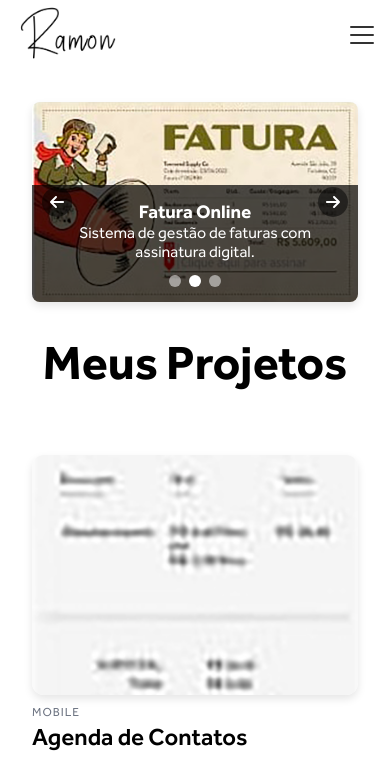
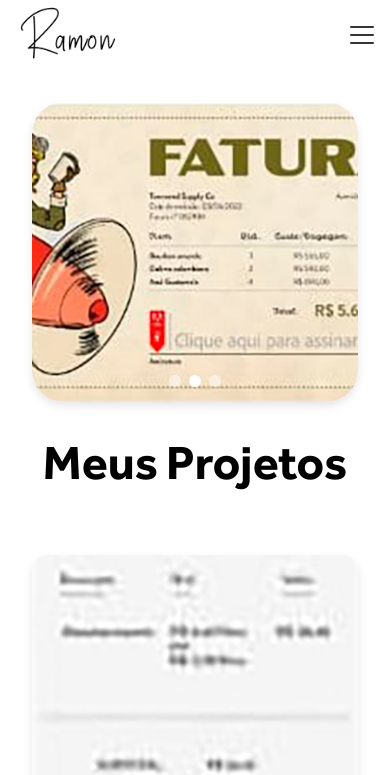
Before and after one commit to ramou1/portfolio, a React (Vite) app: page / in a window 390 px wide. Shown: the top 775 px of the page. Built offline with nearby package versions, Linux system fonts and the light colour scheme.

Commit message:
fix: image slider and cards size on homepage

```diff
--- a/src/components/Card/Card.css
+++ b/src/components/Card/Card.css
@@ -14,7 +14,7 @@
   width: 100%;
   height: 240px;
   overflow: hidden;
-  border-radius: 12px;
+  border-radius: 1rem;
   box-shadow: 0 4px 8px rgba(0, 0, 0, 0.1);
 }
 
--- a/src/pages/Home/Home.css
+++ b/src/pages/Home/Home.css
@@ -1,3 +1,60 @@
+/* Estilos do slider */
+.slider-container {
+  position: relative;
+  width: 100%;
+  height: 500px;
+  margin: 0 auto 2rem;
+  overflow: hidden;
+  border-radius: 2rem;
+  box-shadow: 0 4px 8px rgba(0, 0, 0, 0.1);
+}
+
+.slider-content {
+  width: 100%;
+  height: 100%;
+  position: relative;
+}
+
+.slide {
+  position: absolute;
+  top: 0;
+  left: 0;
+  width: 100%;
+  height: 100%;
+  background-size: cover;
+  background-position: center;
+  opacity: 0;
+  transition: opacity 0.5s ease-in-out;
+  display: flex;
+  align-items: flex-end;
+}
+
+.slide.active {
+  opacity: 1;
+}
+
+.slider-dots {
+  position: absolute;
+  bottom: 15px;
+  left: 50%;
+  transform: translateX(-50%);
+  display: flex;
+  gap: 8px;
+  z-index: 10;
+}
+
+.dot {
+  width: 12px;
+  height: 12px;
+  border-radius: 50%;
+  background-color: rgba(255, 255, 255, 0.5);
+  cursor: pointer;
+  transition: background-color 0.3s;
+}
+
+.dot.active {
+  background-color: white;
+}
 
 .projects-section {
   width: 100%;
@@ -34,121 +91,7 @@
   color: white;
 }
 
-/* Estilos do slider */
-.slider-container {
-  position: relative;
-  width: 100%;
-  height: 500px;
-  margin: 0 auto 2rem;
-  overflow: hidden;
-  border-radius: 8px;
-  box-shadow: 0 4px 8px rgba(0, 0, 0, 0.1);
-}
-
-.slider-content {
-  width: 100%;
-  height: 100%;
-  position: relative;
-}
-
-.slide {
-  position: absolute;
-  top: 0;
-  left: 0;
-  width: 100%;
-  height: 100%;
-  background-size: cover;
-  background-position: center;
-  opacity: 0;
-  transition: opacity 0.5s ease-in-out;
-  display: flex;
-  align-items: flex-end;
-}
-
-.slide.active {
-  opacity: 1;
-}
-
-.slide-info {
-  background-color: rgba(0, 0, 0, 0.7);
-  color: white;
-  padding: 1rem;
-  width: 100%;
-}
-
-.slide-info h3 {
-}
-
-.slide-info p {
-  margin-bottom: 25px;
-}
-
-.slider-button {
-  position: absolute;
-  top: 50%;
-  transform: translateY(-50%);
-  background-color: rgba(0, 0, 0, 0.5);
-  color: white;
-  border: none;
-  border-radius: 50%;
-  width: 40px;
-  height: 40px;
-  font-size: 1.5rem;
-  display: flex;
-  align-items: center;
-  justify-content: center;
-  cursor: pointer;
-  z-index: 10;
-  transition: background-color 0.3s;
-}
-
-.slider-button:hover {
-  background-color: rgba(0, 0, 0, 0.8);
-}
-
-.slider-button.prev {
-  left: 10px;
-}
-
-.slider-button.next {
-  right: 10px;
-}
-
-.slider-dots {
-  position: absolute;
-  bottom: 15px;
-  left: 50%;
-  transform: translateX(-50%);
-  display: flex;
-  gap: 8px;
-  z-index: 10;
-}
-
-.dot {
-  width: 12px;
-  height: 12px;
-  border-radius: 50%;
-  background-color: rgba(255, 255, 255, 0.5);
-  cursor: pointer;
-  transition: background-color 0.3s;
-}
-
-.dot.active {
-  background-color: white;
-}
-
 /* Responsividade */
-@media (max-width: 768px) {
-  .projects-grid {
-    grid-template-columns: 1fr;
-    gap: 20px;
-  }
-
-  .slider-container {
-    height: 300px;
-  }
-}
-
 @media (max-width: 480px) {
   .slider-container {
     height: 200px;
@@ -160,3 +103,14 @@
     font-size: 1rem;
   }
 }
+
+@media (max-width: 768px) {
+  .slider-container {
+    height: 300px;
+  }
+
+  .projects-grid {
+    grid-template-columns: 1fr;
+    gap: 20px;
+  }
+}
--- a/src/pages/Home/Home.tsx
+++ b/src/pages/Home/Home.tsx
@@ -37,10 +37,6 @@ const Home: React.FC = () => {
     <div className="app">
       {/* Slider de imagens */}
       <div className="slider-container">
-        <button className="slider-button prev" onClick={prevSlide}>
-          <FontAwesomeIcon icon={faArrowLeft} />
-        </button>
-
         <div className="slider-content">
           {projects.map((project, index) => (
             <div
@@ -48,18 +44,9 @@ const Home: React.FC = () => {
               className={`slide ${index === currentSlide ? "active" : ""}`}
               style={{ backgroundImage: `url(${project.image})` }}
               // onClick={() => history.push(project.link)}
-            >
-              <div className="slide-info">
-                <h3>{project.title}</h3>
-                <p>{project.description}</p>
-              </div>
-            </div>
+            ></div>
           ))}
         </div>
-
-        <button className="slider-button next" onClick={nextSlide}>
-          <FontAwesomeIcon icon={faArrowRight} />
-        </button>
 
         <div className="slider-dots">
           {slideImages.map((_, index) => (
```
